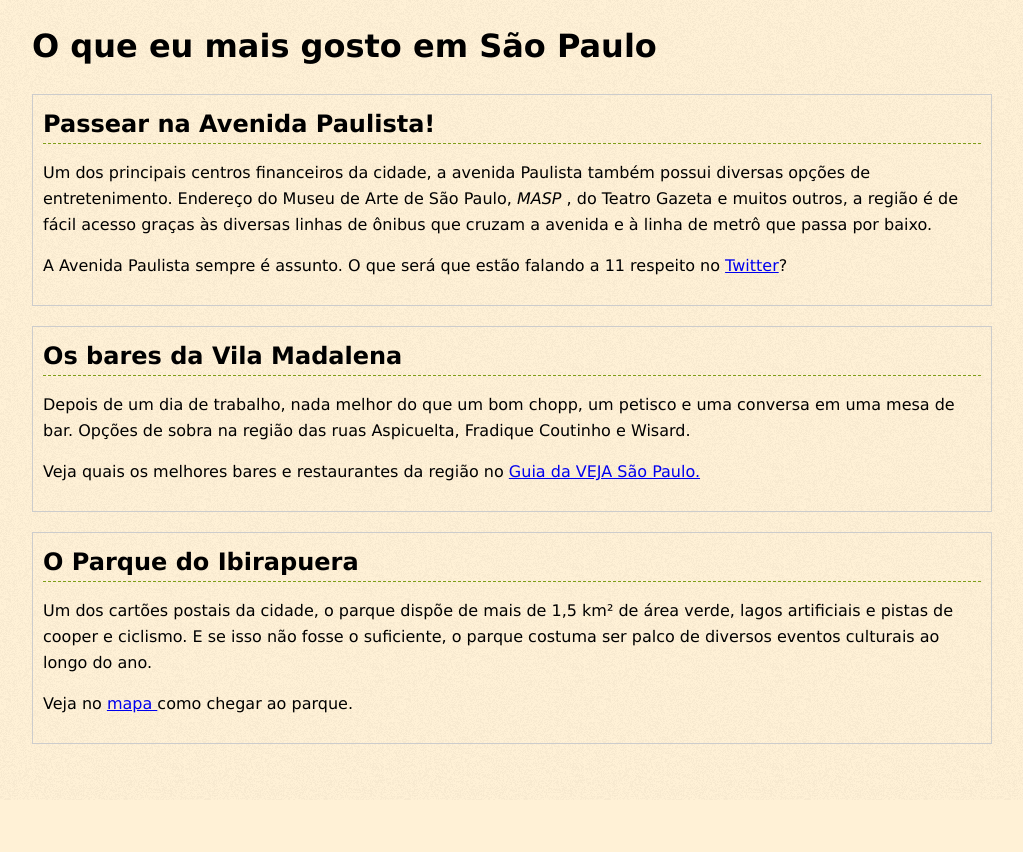
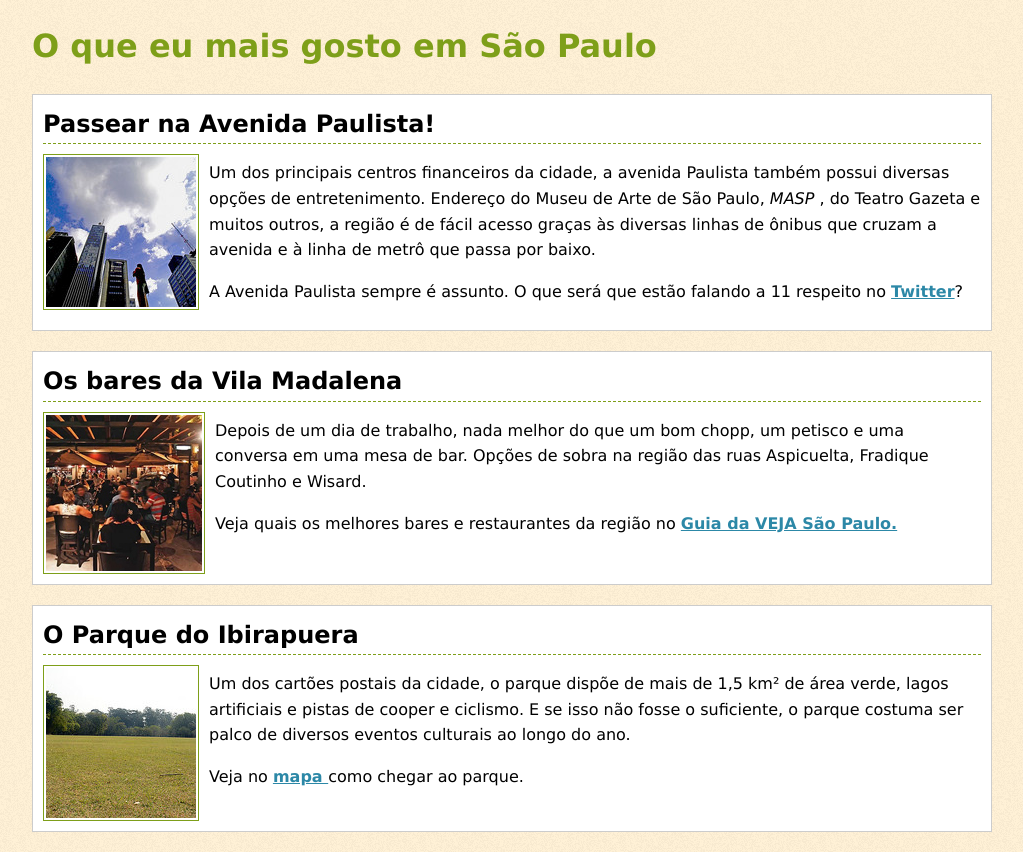
Before and after one commit to maidenscorpion/HTML5-e-CSS3-Domine-a-web-do-futuro, a plain HTML site: page cap2/index.html in a window 1280 px wide. Shown: the whole page, without its empty margins (128-1151 px from the left). Before the commit the page ends 800 px from the top, so only its background shows below. Drawn offline with Linux system fonts and the light colour scheme.

Commit message:
Um pouco de cor sempre é bom, Primeiro contato com imagens #2

```diff
--- a/cap2/css/meuestilo.css
+++ b/cap2/css/meuestilo.css
@@ -2,6 +2,16 @@ body{
   background: #FFF1D6 url("../images/noise.png");
   font-family: 'Lucida Grande', 'Lucida Sans Unicode', Verdana, sans-serif;
   line-height: 1.6;
+}
+
+h1 a{
+  color: #7E9F19;
+  text-decoration: none;
+}
+
+h1 a:hover{
+  background-color: #7E9F19;
+  color: #fff;
 }
 
 .container {
@@ -10,9 +20,10 @@ body{
 }
 
 .place {
+  background-color: #fff;
+  border: 1px solid #ccc;
   border-color: #CCC #999 #999 #CCC;
   border: 1px solid #CCC;
-  clear: both;
   margin-bottom: 20px;
   padding: 10px;
 }
@@ -21,3 +32,19 @@ body{
   border-bottom: 1px dashed #7E9F19;
   margin: 0;
 }
+
+.place a{
+  color: #2C88A7;
+  font-weight: bold;
+}
+
+.place img{
+  border: 1px solid #7E9F19;
+  float: left;
+  margin: 10px 10px 0 0;
+  padding: 2px;
+}
+
+.clear{
+  clear: both;
+}
--- a/cap2/index.html
+++ b/cap2/index.html
@@ -9,10 +9,10 @@
  </head>
  <body>
  	<div class="container">
-	 	<h1>O que eu mais gosto em São Paulo</h1>
+	 	<h1><a href="">O que eu mais gosto em São Paulo</a></h1>
 	 	<div class="place">
 		 	<h2>Passear na Avenida Paulista!</h2>
-
+		 	<img src='images/paulista.jpg' alt= "O céu da avenida Paulista, foto por http://www.flickr.com/photos/jairo_abud">
 		 	<p>
 		 		Um dos principais centros financeiros da cidade, a avenida Paulista também possui diversas opções de entretenimento. Endereço do Museu de Arte de São Paulo, <em> MASP </em> , do Teatro Gazeta e muitos outros, a região é de fácil acesso graças às diversas linhas de ônibus que cruzam a avenida e à linha de metrô que passa por baixo.
 		 	</p>
@@ -20,11 +20,12 @@
 		 	<p>
 		 		A Avenida Paulista sempre é assunto. O que será que estão falando a 11 respeito no <a href='https://twitter.com/search/Avenida Paulista' target='_blank'>Twitter</a>?
 		 	</p>
+		 	<div class="clear"></div>
 	 	</div>
 
 	 	<div class="place">
 		 	<h2>Os bares da Vila Madalena</h2>
-
+		 	<img src= 'images/piola.jpg' alt= "A varanda do Armazém Piola, foto por Fernando Moraes">
 		 	<p>
 		 		Depois de um dia de trabalho, nada melhor do que um bom chopp, um petisco e uma conversa em uma mesa de bar. Opções de sobra na região das ruas Aspicuelta, Fradique Coutinho e Wisard.
 		 	</p>
@@ -32,11 +33,12 @@
 		 	<p>
 		 		Veja quais os melhores bares e restaurantes da região no <a href='http://bit.ly/bares-vila' target='_blank'>Guia da VEJA São Paulo.</a>
 		 	</p>
+		 	<div class="clear"></div>
 	 	</div>
 
 	 	<div class="place">
 		 	<h2> O Parque do Ibirapuera </h2>
-
+		 	<img src= 'images/ibirapuera.jpg' alt= "O Parque do Ibirapuera, por http://www.flickr.com/photos/soldon/">
 		 	<p>
 		 		Um dos cartões postais da cidade, o parque dispõe de mais de 1,5 km² de área verde, lagos artificiais e pistas de cooper e ciclismo. E se isso não fosse o suficiente, o parque costuma ser palco de diversos eventos culturais ao longo do ano.
 		 	</p>
@@ -44,6 +46,7 @@
 		 	<p>
 		 		Veja no <a href= 'http://goo.gl/maps/HoH8' target= '_blank' >mapa </a> como chegar ao parque.
 		 	</p>
+		 	<div class="clear"></div>
 	 	</div>
  	</div>
  	<script type="text/javascript" src="js/jquery.min.js"></script>
```
Also changed, not shown: cap2/images/ibirapuera.jpg (added), cap2/images/paulista.jpg (added), cap2/images/piola.jpg (added), 1 other file.
